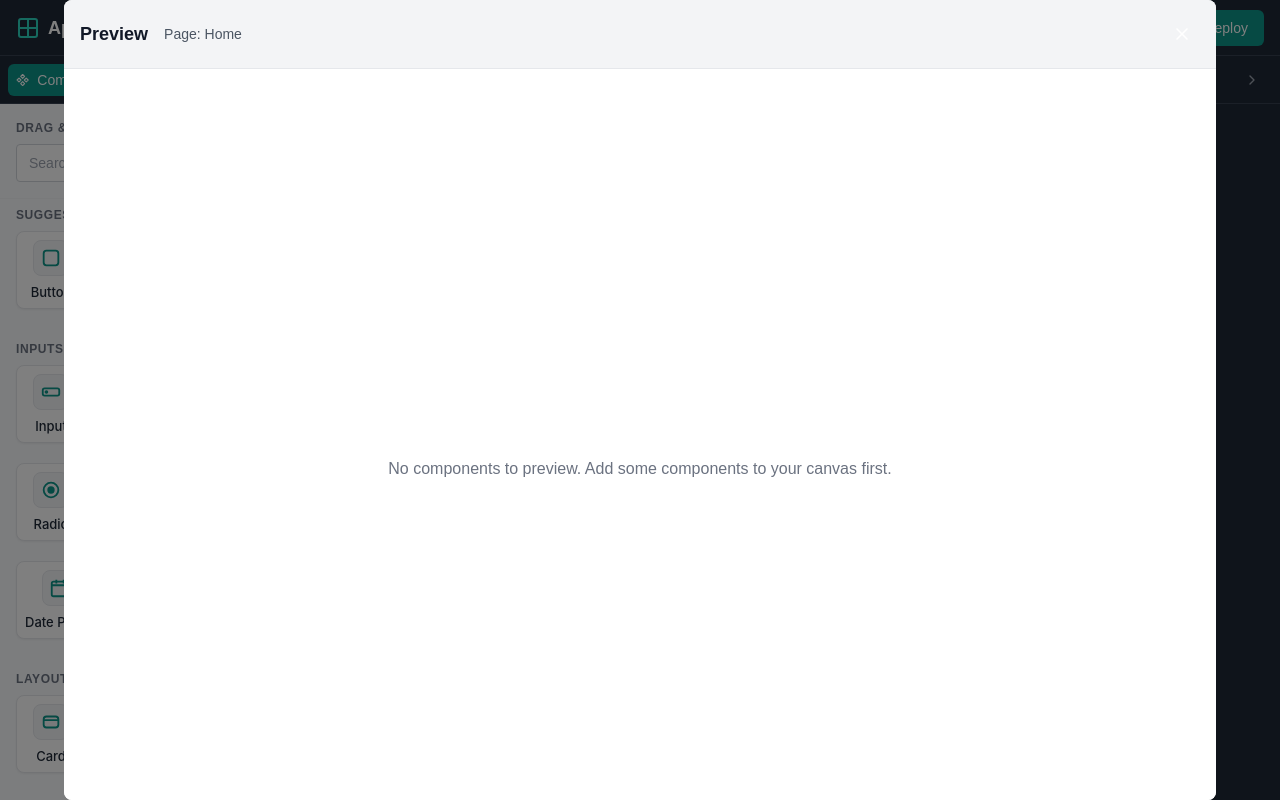
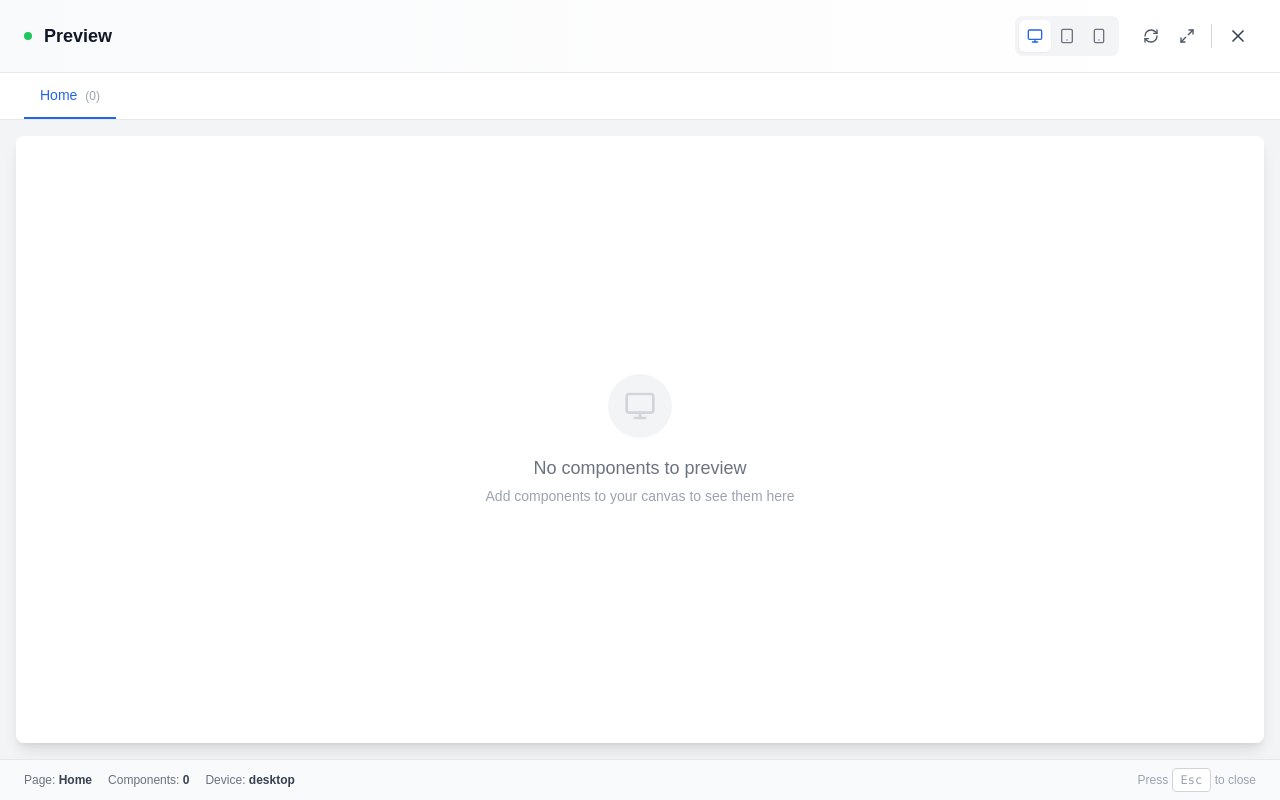
Before and after one commit to mmudgal756/UIbuilder_react, a React (Vite) app: page / in a window 1280 px wide. Both pictures are taken after a click on the button "Preview". Built offline with nearby package versions, Linux system fonts and the light colour scheme.

Commit message:
commit for preview UI improvement

```diff
--- a/src/components/PreviewModal.tsx
+++ b/src/components/PreviewModal.tsx
@@ -1,5 +1,5 @@
-import React from 'react';
-import { X } from 'lucide-react';
+import React, { useState } from 'react';
+import { X, Monitor, Tablet, Smartphone, Maximize2, RefreshCw } from 'lucide-react';
 import { useAppStore } from '../store/useAppStore';
 import { RenderComponent } from './RenderComponent';
 
@@ -7,31 +7,145 @@ interface PreviewModalProps {
   onClose: () => void;
 }
 
+type DeviceType = 'desktop' | 'tablet' | 'mobile';
+
+const DEVICE_SIZES = {
+  desktop: { width: '100%', height: '100%', icon: Monitor },
+  tablet: { width: '768px', height: '1024px', icon: Tablet },
+  mobile: { width: '375px', height: '667px', icon: Smartphone },
+};
+
 export const PreviewModal: React.FC<PreviewModalProps> = ({ onClose }) => {
   const { pages, currentPageId } = useAppStore();
-  const currentPage = pages.find(p => p.id === currentPageId);
-  const components = currentPage?.components || [];
+  const [device, setDevice] = useState<DeviceType>('desktop');
+  const [isFullscreen, setIsFullscreen] = useState(true);
+  const [selectedPageId, setSelectedPageId] = useState(currentPageId);
+
+  const selectedPage = pages.find(p => p.id === selectedPageId);
+  const displayComponents = selectedPage?.components || [];
+
+  const handleRefresh = () => {
+    setSelectedPageId(selectedPageId);
+  };
+
+  const toggleFullscreen = () => {
+    setIsFullscreen(!isFullscreen);
+  };
+
+  const deviceConfig = DEVICE_SIZES[device];
+  const DeviceIcon = deviceConfig.icon;
 
   return (
-    <div className="fixed inset-0 bg-black bg-opacity-50 flex items-center justify-center z-50">
-      <div className="bg-white rounded-lg w-full h-full max-w-6xl max-h-4xl overflow-hidden">
-        <div className="bg-gray-100 border-b p-4 flex items-center justify-between">
-          <div className="flex items-center gap-4">
+    <div className="fixed inset-0 bg-gray-900 bg-opacity-60 backdrop-blur-sm flex items-center justify-center z-50">
+      <div className={`bg-white rounded-xl shadow-2xl flex flex-col transition-all ${
+        isFullscreen ? 'w-full h-full' : 'w-[95%] h-[95%] max-w-7xl'
+      }`}>
+
+        {/* Header */}
+        <div className="flex items-center justify-between px-6 py-4 border-b border-gray-200 bg-gradient-to-r from-gray-50 to-white">
+          <div className="flex items-center gap-6">
+            <div className="flex items-center gap-3">
+              <div className="w-2 h-2 rounded-full bg-green-500"></div>
               <h2 className="text-lg font-semibold text-gray-900">Preview</h2>
-            {currentPage && (
-              <span className="text-sm text-gray-600">Page: {currentPage.name}</span>
-            )}
             </div>
+          </div>
+
+          <div className="flex items-center gap-2">
+            {/* Device Selector */}
+            <div className="flex items-center bg-gray-100 rounded-lg p-1">
+              {(['desktop', 'tablet', 'mobile'] as DeviceType[]).map((deviceType) => {
+                const Icon = DEVICE_SIZES[deviceType].icon;
+                return (
+                  <button
+                    key={deviceType}
+                    onClick={() => setDevice(deviceType)}
+                    className={`p-2 rounded-md transition-all ${
+                      device === deviceType
+                        ? 'bg-white text-blue-600 shadow-sm'
+                        : 'text-gray-500 hover:text-gray-700'
+                    }`}
+                    title={deviceType.charAt(0).toUpperCase() + deviceType.slice(1)}
+                  >
+                    <Icon className="w-4 h-4" />
+                  </button>
+                );
+              })}
+            </div>
+
+            {/* Action Buttons */}
+            <div className="flex items-center gap-1 ml-2">
+              <button
+                onClick={handleRefresh}
+                className="p-2 hover:bg-gray-100 rounded-lg transition-colors"
+                title="Refresh"
+              >
+                <RefreshCw className="w-4 h-4 text-gray-600" />
+              </button>
+
+              <button
+                onClick={toggleFullscreen}
+                className="p-2 hover:bg-gray-100 rounded-lg transition-colors"
+                title="Toggle Fullscreen"
+              >
+                <Maximize2 className="w-4 h-4 text-gray-600" />
+              </button>
+
+              <div className="w-px h-6 bg-gray-300 mx-1"></div>
+
               <button
                 onClick={onClose}
-            className="p-2 hover:bg-gray-200 rounded"
+                className="p-2 text-gray-700 hover:bg-red-50 hover:text-red-600 rounded-lg transition-colors"
+                title="Close"
               >
                 <X className="w-5 h-5" />
               </button>
             </div>
+          </div>
+        </div>
 
+        {/* Page Tabs */}
+        <div className="border-b border-gray-200 bg-white px-6 overflow-x-auto">
+          <div className="flex gap-1">
+            {pages.map((page) => (
+              <button
+                key={page.id}
+                onClick={() => setSelectedPageId(page.id)}
+                className={`px-4 py-3 text-sm font-medium border-b-2 transition-all whitespace-nowrap ${
+                  selectedPageId === page.id
+                    ? 'border-blue-600 text-blue-600'
+                    : 'border-transparent text-gray-600 hover:text-gray-900 hover:border-gray-300'
+                }`}
+              >
+                {page.name}
+                <span className="ml-2 text-xs text-gray-400">
+                  ({page.components?.length || 0})
+                </span>
+              </button>
+            ))}
+          </div>
+        </div>
+
+        {/* Preview Area */}
+        <div className="flex-1 bg-gray-100 p-4 overflow-auto">
+          <div
+            className="bg-white rounded-lg shadow-lg mx-auto overflow-auto transition-all"
+            style={{
+              width: deviceConfig.width,
+              height: deviceConfig.height,
+              maxHeight: '100%',
+            }}
+          >
+            {/* Device Frame Info Bar */}
+            {device !== 'desktop' && (
+              <div className="bg-gray-800 text-white text-xs py-1 px-3 flex items-center justify-between">
+                <span>{deviceConfig.width}</span>
+                <DeviceIcon className="w-3 h-3" />
+              </div>
+            )}
+
+            {/* Canvas Content */}
             <div className="relative bg-white h-full overflow-auto">
-          {components.map((component) => (
+              {displayComponents.map((component) => (
                 <div
                   key={component.id}
                   className="absolute"
@@ -46,13 +160,33 @@ export const PreviewModal: React.FC<PreviewModalProps> = ({ onClose }) => {
                 </div>
               ))}
 
-          {components.length === 0 && (
-            <div className="flex items-center justify-center h-full text-gray-500">
-              No components to preview. Add some components to your canvas first.
+              {displayComponents.length === 0 && (
+                <div className="flex flex-col items-center justify-center h-full text-gray-400">
+                  <div className="w-16 h-16 mb-4 rounded-full bg-gray-100 flex items-center justify-center">
+                    <Monitor className="w-8 h-8 text-gray-300" />
+                  </div>
+                  <p className="text-lg font-medium text-gray-500">No components to preview</p>
+                  <p className="text-sm text-gray-400 mt-1">
+                    Add components to your canvas to see them here
+                  </p>
                 </div>
               )}
             </div>
           </div>
         </div>
+
+        {/* Footer Info */}
+        <div className="px-6 py-3 border-t border-gray-200 bg-gray-50 flex items-center justify-between text-xs text-gray-500">
+          <div className="flex items-center gap-4">
+            <span>Page: <strong className="text-gray-700">{selectedPage?.name}</strong></span>
+            <span>Components: <strong className="text-gray-700">{displayComponents.length}</strong></span>
+            <span>Device: <strong className="text-gray-700">{device}</strong></span>
+          </div>
+          <div className="text-gray-400">
+            Press <kbd className="px-2 py-1 bg-white border border-gray-300 rounded text-xs">Esc</kbd> to close
+          </div>
+        </div>
+      </div>
+    </div>
   );
 };
```
Lines whose indentation alone changed are shown as unchanged.
